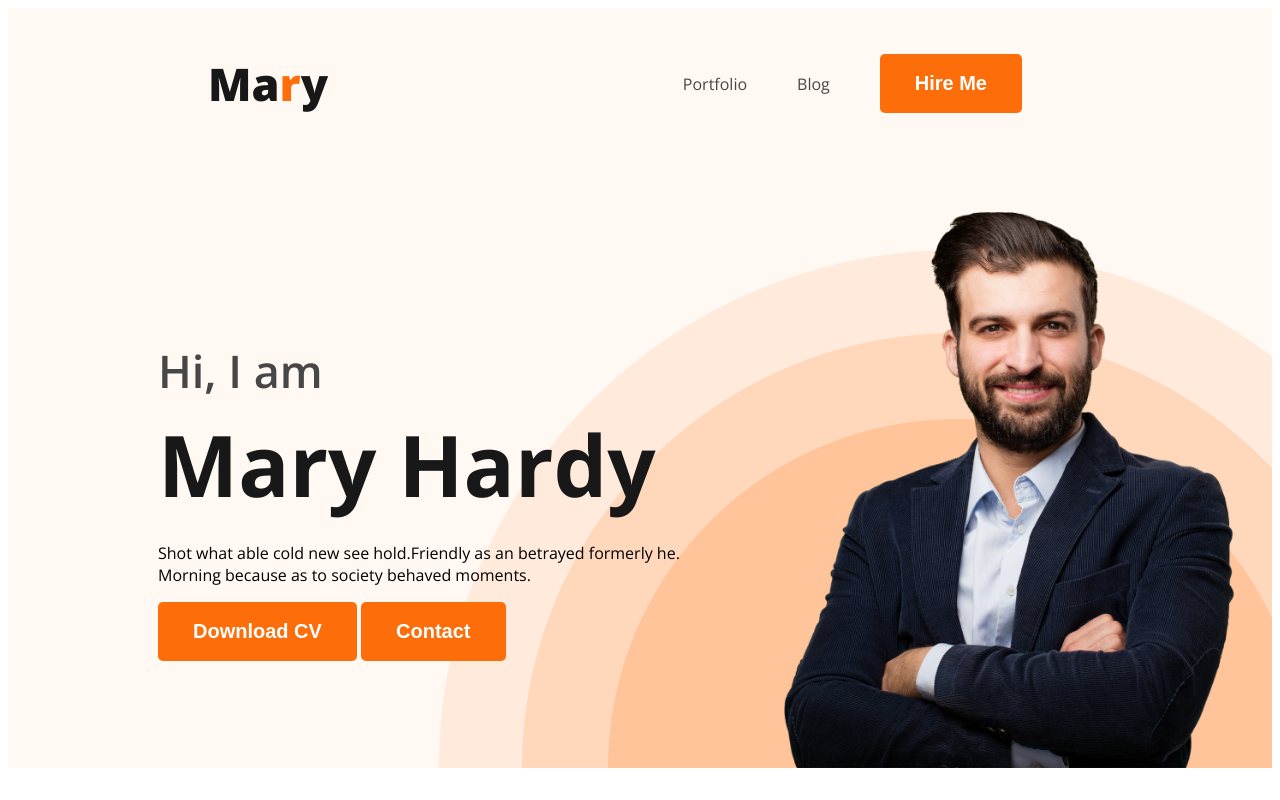
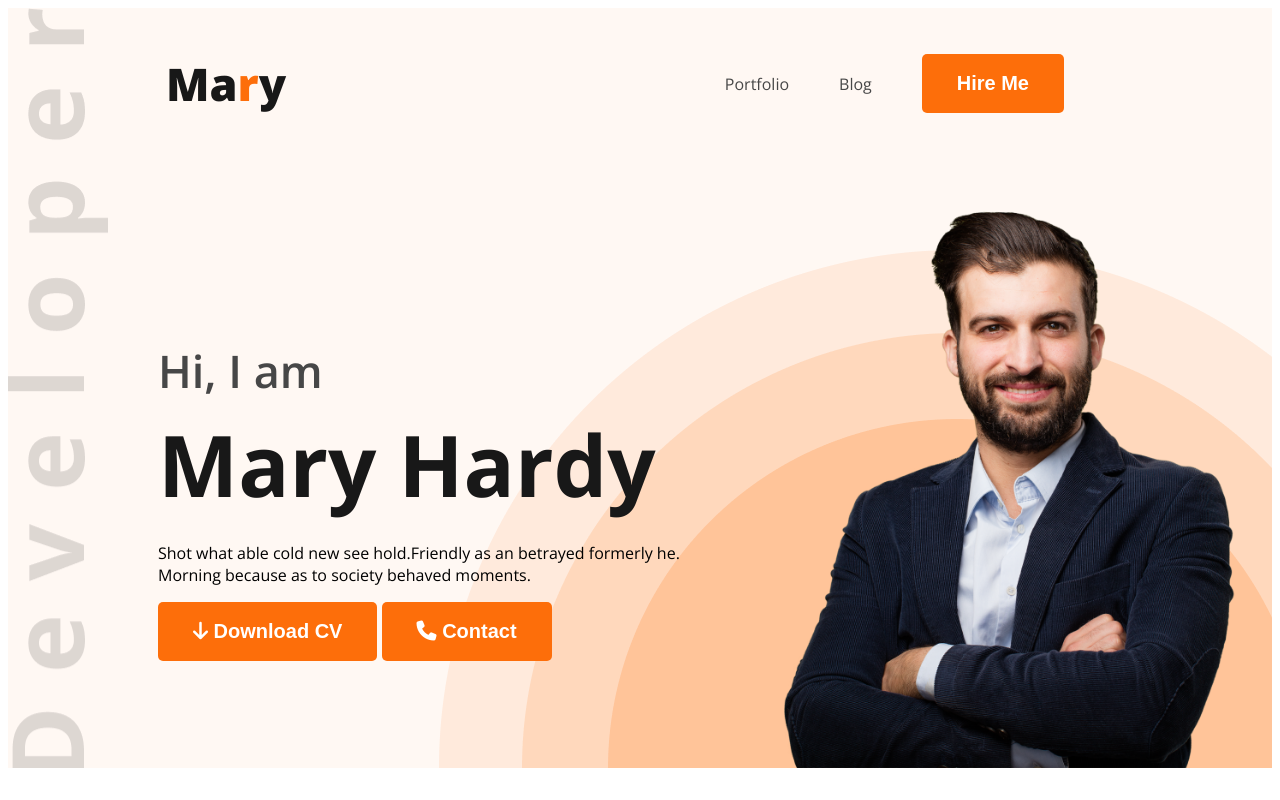
Before and after one commit to Minhaj-Siam/Developer-Portfolio, a plain HTML site: page index.html in a window 1280 px wide. Shown: the top 800 px of the page. Drawn offline with nearby package versions, Linux system fonts and the light colour scheme.

Commit message:
added font awsome icons

```diff
--- a/Styles/portfolio.css
+++ b/Styles/portfolio.css
@@ -35,7 +35,7 @@ nav{
     display: flex;
     justify-content: space-between;
     align-items: center;
-    margin: 0px 200px;
+    margin: 0px 158px;
 }
 .nav-title{
     color: #181818;
@@ -57,9 +57,9 @@ nav a {
 /* header related style */
 .header{
     background-color: #FFF8F3;
-    background-image: url('../images/header_bg.png');
+    background-image: url('../images/header_bg.png') , url('../images/developer.png');
     background-repeat: no-repeat;
-    background-position: bottom right;
+    background-position: bottom right, top left;
 }
 .banner{
     padding: 30px 30px 0px 150px ;
--- a/index.html
+++ b/index.html
@@ -10,6 +10,7 @@
     <link href="https://fonts.googleapis.com/css2?family=Open+Sans:ital,wght@0,300..800;1,300..800&display=swap"
         rel="stylesheet">
     <link rel="stylesheet" href="Styles/portfolio.css">
+    <script src="https://kit.fontawesome.com/c1135ef526.js" crossorigin="anonymous"></script>
 </head>
 
 <body>
@@ -29,8 +30,8 @@
                 <p class="banner-description">Shot what able cold new see hold.Friendly as an betrayed formerly he.
                     Morning because as to society
                     behaved moments.</p>
-                <button class="btn-primary">Download CV</button>
-                <button class="btn-primary">Contact</button>
+                <button class="btn-primary"><i class="fa-solid fa-arrow-down"></i> Download CV</button>
+                <button class="btn-primary"><i class="fa-solid fa-phone"></i> Contact</button>
             </div>
             <img class="profile-pic" src="images/hardy.png" alt="">
         </div>
@@ -161,7 +162,7 @@
                 </div>
             </div>
             <div class="download-cv">
-                <button class="btn-primary">Download CV</button>
+                <button class="btn-primary"><i class="fa-solid fa-arrow-down"></i> Download CV</button>
             </div>
         </section>
     </main>
```
